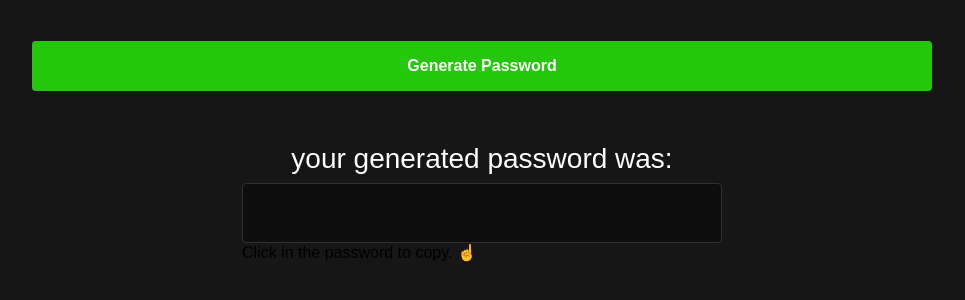
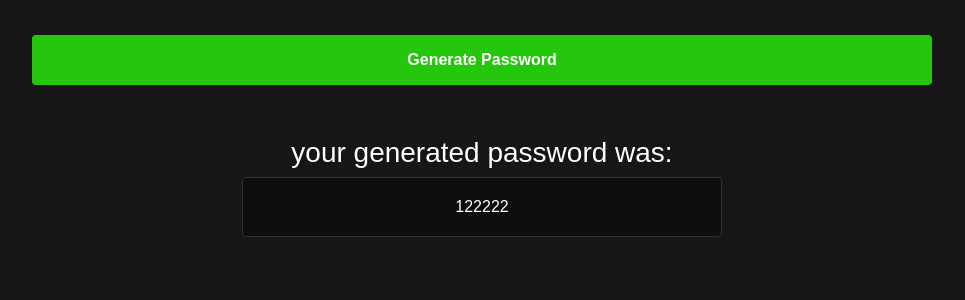
Before and after one commit to jrosac/Password-generator, a plain HTML site: page index.html in a window 1280 px wide. Shown: the part 460-760 px from the top of the page, without its empty margins (166-1131 px from the left). Drawn offline with Linux system fonts and the light colour scheme.

Commit message:
Added the class tooltip to the span tag in the container-password

```diff
--- a/index.html
+++ b/index.html
@@ -21,8 +21,8 @@
     <div id="container-password" class="container-password hide"> <!-- Div feita para mostrar o resultado das ações que foram realizadas na main -->
 
         <span id="title">your generated password was:</span>
-        <span id="password" class="password"></span>              <!-- Spans que indicam o local em que a senha foi gerada, a senha e uma legenda para ajudar o usuário a copiar a senha -->
-        <span>Click in the password to copy. ☝️ </span>
+        <span id="password" class="password">122222</span>              <!-- Spans que indicam o local em que a senha foi gerada, a senha e uma legenda para ajudar o usuário a copiar a senha -->
+        <span class="tooltip">Click in the password to copy. ☝️ </span>
     </div>
 
 
```
